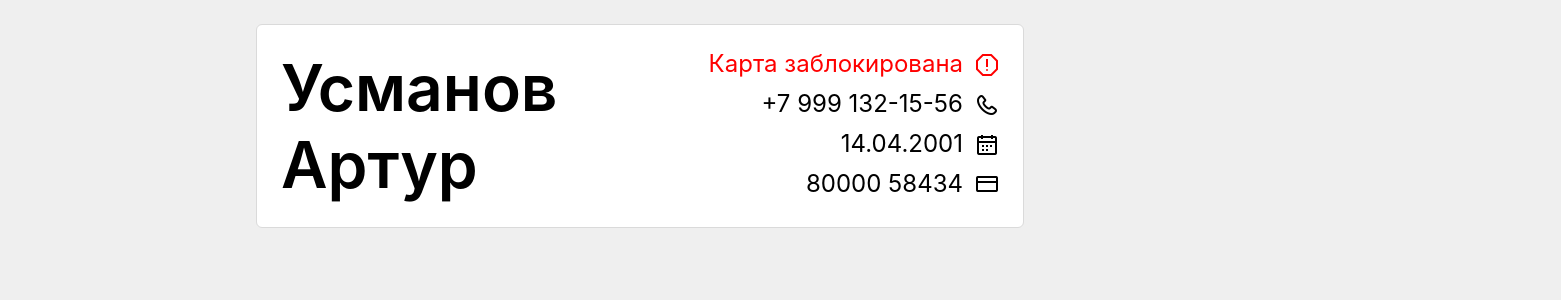
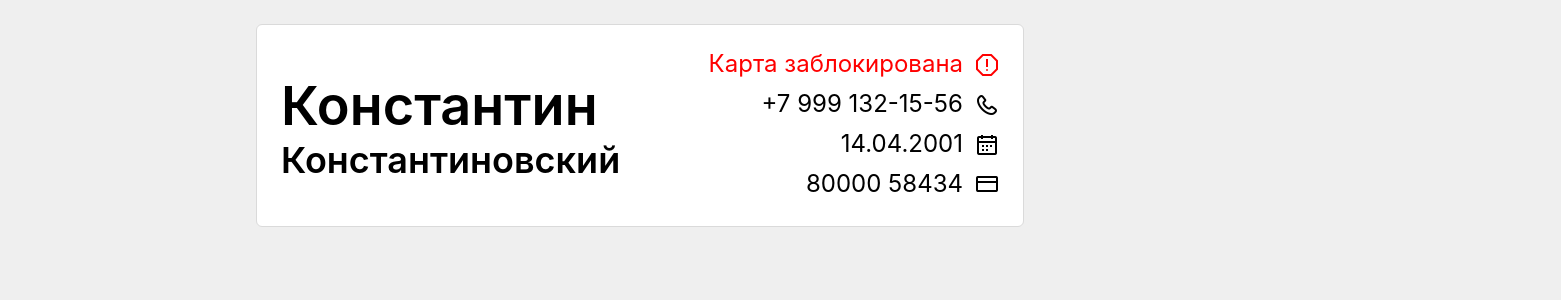
Before and after one commit to Ususucsus/sol, a React (Create React App) app: page / in a window 1280 px wide. Shown: the top 300 px of the page, 1561 px wide, since content can reach past the window. Built offline with nearby package versions, Linux system fonts and the light colour scheme.

Commit message:
name fix

```diff
--- a/src/App.css
+++ b/src/App.css
@@ -30,8 +30,23 @@ body {
 }
 
 .nameContainer {
-  font-size: 64px;
+  margin-top: 24px;
   font-weight: 600;
+  width: 80%;
+}
+
+.nameContainer .name {
+  font-size: 54px;
+}
+
+.nameContainer .surname {
+  font-size: 36px;
+}
+
+.nameOverflowContainter {
+  position: absolute;
+  width: 100%;
+  overflow: hidden;
 }
 
 p {
--- a/src/Comps/NamePanel.js
+++ b/src/Comps/NamePanel.js
@@ -16,9 +16,11 @@ class NamePanel extends React.Component {
 
         <div className="blockContent">
 
-          <div className="nameContainer">
-            <p className="surname">Усманов</p>
-            <p className="name">Артур</p>
+          <div className="nameOverflowContainter">
+            <div className="nameContainer">
+              <p className="name">Константин</p>
+              <p className="surname">Константиновский</p>
+            </div>
           </div>
 
           <div className="staticInfoContainer">
```
